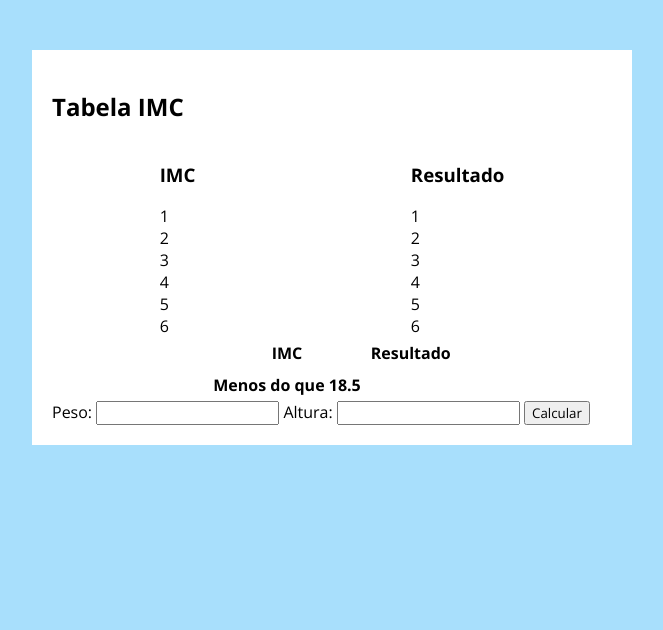
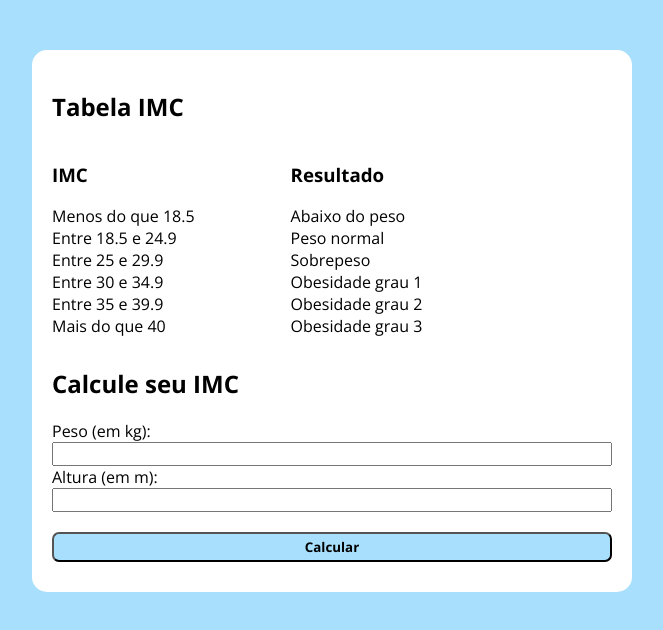
Before and after one commit to maluavidal/frontend-study-projects, a plain HTML site: page javascript-basico/exercício/index.html in a window 1280 px wide. Shown: the whole page, without its empty margins (308-971 px from the left). Drawn offline with nearby package versions, Linux system fonts and the light colour scheme.

Commit message:
feat(new-classes): form exercise

```diff
--- a/javascript-basico/exercício/assets/css/style.css
+++ b/javascript-basico/exercício/assets/css/style.css
@@ -22,22 +22,59 @@ body {
     margin: 50px auto;
     background: #fff;
     padding: 20px;
+    border-radius: 15px;
 }
 
 .tabela {
-    margin-left:auto;
-    margin-right: auto;
-    border-collapse: collapse;
+    display: flex;
+    width: 100%;
+    text-align: left;
+    align-items: center;
+    margin-bottom: 30px;
+    justify-content: flex-start;
 }
 
-tbody {
-    font-weight: 20;
+.col {
+    display: flex;
+    flex-direction: column;
 }
 
-table, table thead, table tr, table th {
+form input, form label, form button {
+    display: block;
+    width: 100%;
+}
+
+form button {
+    margin-top: 20px;
+    height: 30px;
+    background: var(--primary-color) 5px;
+    color: black;
+    border-radius: 7px;
     font-weight: bold;
 }
 
-table td, table th {
-    padding: 5px;
+form button:hover {
+    background: var(--primary-color-darker);
+    color: #fff;
+    font-weight: 500;
 }
+
+form button:active {
+    background: black;
+}
+
+.mr-96 {
+    margin-right: 96px;
+}
+
+#resposta {
+    margin-top: 10px;
+}
+
+.green-background {
+    background: greenyellow;
+}
+
+.red-background {
+    background: red;
+}
--- a/javascript-basico/exercício/assets/js/main.js
+++ b/javascript-basico/exercício/assets/js/main.js
@@ -0,0 +1,43 @@
+const peso = document.getElementById('peso');
+const altura = document.getElementById('altura');
+const button = document.getElementById('botao')
+const resposta = document.getElementById('resposta')
+
+// button.addEventListener('click' , function(event) {
+//     event.preventDefault();
+// })
+
+button.addEventListener('click' , e => e.preventDefault())
+
+function calcular() {
+    const pesoValue = peso.value;
+    const alturaValue = altura.value;
+
+    let imc = pesoValue / (alturaValue*alturaValue);
+
+    if (imc > 18.5 && imc < 24.9) {
+        resposta.classList.add('green-background');
+    } else {
+        resposta.classList.add('red-background');
+    };
+
+    if(imc < 18.5) {
+        const node = document.createTextNode(`Seu IMC é ${imc} (Abaixo do peso)`);
+        resposta.appendChild(node);
+    } else if (imc > 18.5 && imc < 25) {
+        const node = document.createTextNode(`Seu IMC é ${imc} (Peso normal)`);
+        resposta.appendChild(node);
+    } else if (imc === 25 && imc <= 29.9) {
+        const node = document.createTextNode(`Seu IMC é ${imc} (Sobrepeso)`);
+        resposta.appendChild(node);
+    } else if (imc === 30 && imc <= 34.9) {
+        const node = document.createTextNode(`Seu IMC é ${imc} (Obesidade grau 1)`);
+        resposta.appendChild(node);
+    } else if (imc === 35 && imc <= 39.9) {
+        const node = document.createTextNode(`Seu IMC é ${imc} (Obesidade grau 2)`);
+        resposta.appendChild(node);
+    } else if (imc > 40) {
+        const node = document.createTextNode(`Seu IMC é ${imc} (Obesidade grau 3)`);
+        resposta.appendChild(node);
+    }
+}
--- a/javascript-basico/exercício/index.html
+++ b/javascript-basico/exercício/index.html
@@ -10,50 +10,42 @@
 <body>
     <section class="container">
 
-        <h1>Tabela IMC</h1>
         <div>
-        <div style="display: flex; width: 100%; align-items: center; justify-content: space-around;">
-            <div style="display: flex; flex-direction: column;">
-                <h3>IMC</h3>
-                <span>1</span>
-                <span>2</span>
-                <span>3</span>
-                <span>4</span>
-                <span>5</span>
-                <span>6</span>
-            </div>
-            <div style="display: flex; flex-direction: column;">
-                <h3>Resultado</h3>
-                <span>1</span>
-                <span>2</span>
-                <span>3</span>
-                <span>4</span>
-                <span>5</span>
-                <span>6</span>
+            <h1>Tabela IMC</h1>
+            <div class="tabela">
+                <div class="col mr-96">
+                    <h3>IMC</h3>
+                    <span>Menos do que 18.5</span>
+                    <span>Entre 18.5 e 24.9</span>
+                    <span>Entre 25 e 29.9</span>
+                    <span>Entre 30 e 34.9</span>
+                    <span>Entre 35 e 39.9</span>
+                    <span>Mais do que 40</span>
+                </div>
+                <div class="col">
+                    <h3>Resultado</h3>
+                    <span>Abaixo do peso</span>
+                    <span>Peso normal</span>
+                    <span>Sobrepeso</span>
+                    <span>Obesidade grau 1</span>
+                    <span>Obesidade grau 2</span>
+                    <span>Obesidade grau 3</span>
+                </div>
             </div>
         </div>
-        <table class="tabela">
-            <thead>
-                <tr>
-                    <th>IMC</th>
-                    <th>Resultado</th>
-                </tr>
-            </thead>
+        <h1>Calcule seu IMC</h1>
+        <form action="" id="form">
+            <label for="peso">Peso (em kg):</label>
+            <input type="number" id="peso"></label>
 
-            <tbody>
-                <td>Menos do que 18.5</td>
+            <label for="altura">Altura (em m):</label>
+            <input type="number" id="altura"></label>
 
-            </tbody>
-        </table>
-        </div>
-        <form action="">
-            <label for="peso">Peso:</label>
-            <input type="text" id="peso"></label>
+            <button onclick="calcular()" id="botao">Calcular</button>
 
-            <label for="altura">Altura:</label>
-            <input type="text" id="altura"></label>
+            <div id="resposta">
 
-            <button>Calcular</button>
+            </div>
         </form>
     </section>
     </form>
```
